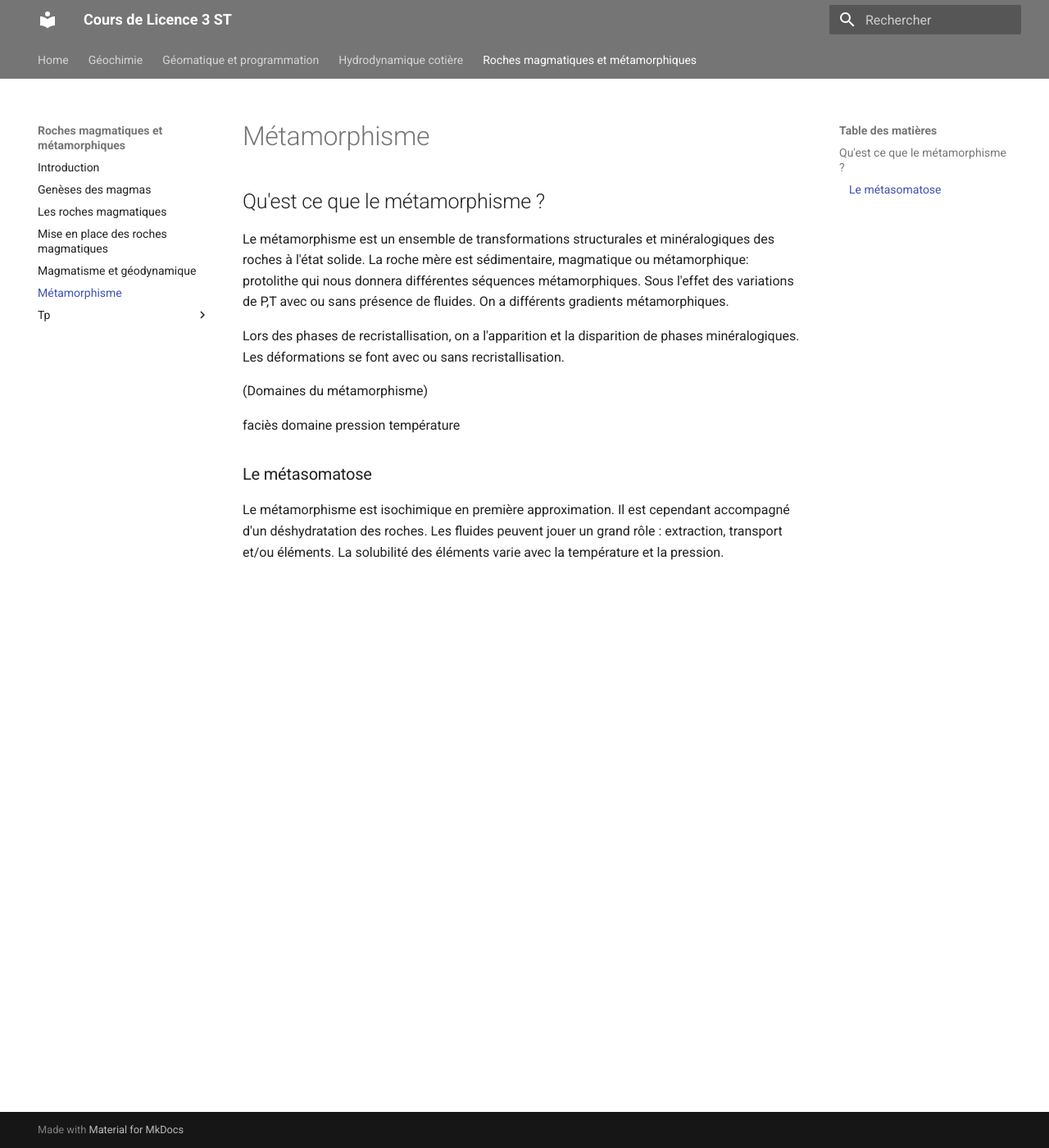
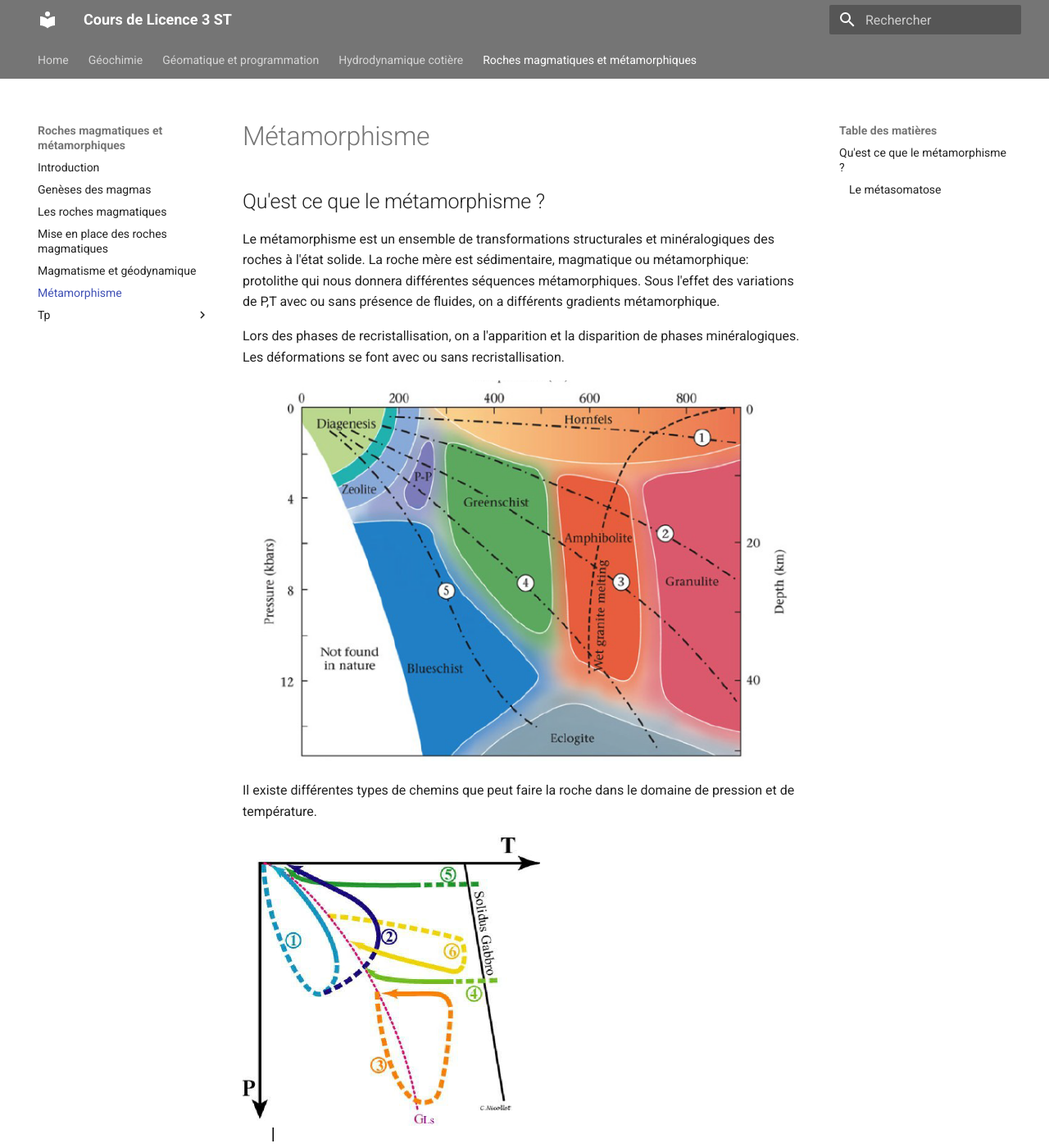
Before and after one commit to Lizeem/L3STcours, an MkDocs documentation site: the page built from Docs/Roches magmatiques et métamorphiques/VI.Métamorphisme et roches métamorphiques.md, in a window 1280 px wide and 1400 px high. Shown: the whole window at 82% size. Built offline with MkDocs 1.6.1 and Material for MkDocs 9.7.7, drawn with Linux system fonts in a browser that asks for light colours; some of the changed text lies outside the part shown.

Commit message:
Update roches magmatisme et métamorphisme

```diff
--- a/Docs/Roches magmatiques et métamorphiques/VI.Métamorphisme et roches métamorphiques.md
+++ b/Docs/Roches magmatiques et métamorphiques/VI.Métamorphisme et roches métamorphiques.md
@@ -2,13 +2,29 @@
 
 ## Qu'est ce que le métamorphisme ?
 
-Le métamorphisme est un ensemble de transformations structurales et minéralogiques des roches à l'état solide. La roche mère est sédimentaire, magmatique ou métamorphique: protolithe qui nous donnera différentes séquences métamorphiques. Sous l'effet des variations de P,T avec ou sans présence de fluides. On a différents gradients métamorphiques.
+Le métamorphisme est un ensemble de transformations structurales et minéralogiques des roches à l'état solide. La roche mère est sédimentaire, magmatique ou métamorphique: protolithe qui nous donnera différentes séquences métamorphiques. Sous l'effet des variations de P,T avec ou sans présence de fluides, on a différents gradients métamorphique.
 
 Lors des phases de recristallisation, on a l'apparition et la disparition de phases minéralogiques. Les déformations se font avec ou sans recristallisation.
 
-(Domaines du métamorphisme)
+![Domaine pression et température](Images/domainepressiontempérature.PNG)
 
-faciès domaine pression température
+Il existe différentes types de chemins que peut faire la roche dans le domaine de pression et de température.
+
+![Les chemins des roches](Images/leschemins.PNG)
+
+1. : Enfouissement de roches supra crustales,
+et exhumation à des vitesses
+différentes
+2. Même chose
+3. Idem pour une roche de la croûte inférieure
+4. Roche magmatique (basique) se mettant en
+place à la base de la croûte et refroidissant
+5. Gabbro de la croûte océanique refroidissant
+avec l’éloignement à la dorsale
+6. Intrusions magmatiques subissant une
+compression, suivie d’une exhumation
+
+Le terme **isograde** défini les lignes d'égale intensité du métamorphisme marquées par l'apparition ou la disparition de minéraux.
 
 ### Le métasomatose
 
```
Also changed, not shown: Docs/Roches magmatiques et métamorphiques/V.Magmatisme et géodynamique.md (+5 -1 lines), Docs/Roches magmatiques et métamorphiques/Images/domainepressiontempérature.PNG (added), Docs/Roches magmatiques et métamorphiques/Images/leschemins.PNG (added), Docs/Roches magmatiques et métamorphiques/Images/pointchaudcontinental.PNG (added), Docs/Roches magmatiques et métamorphiques/Images/volcanismepeuetudier.PNG (added).
